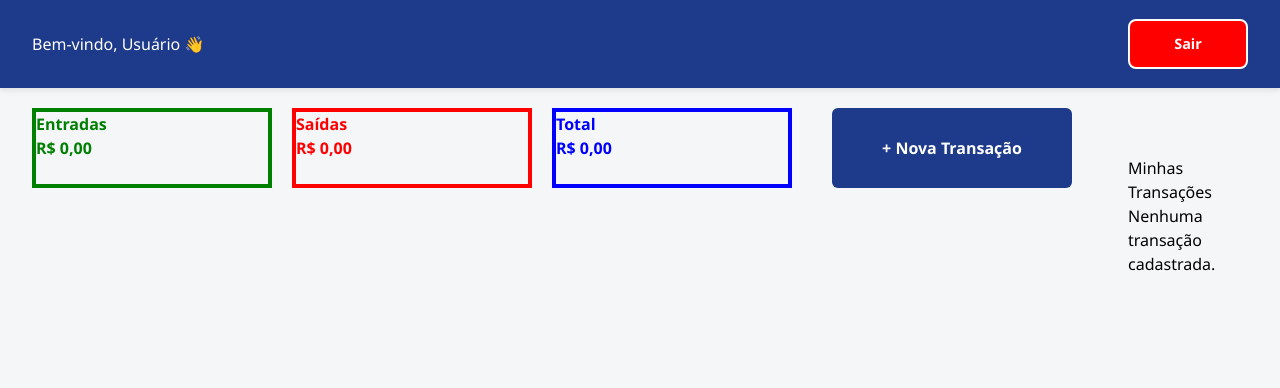
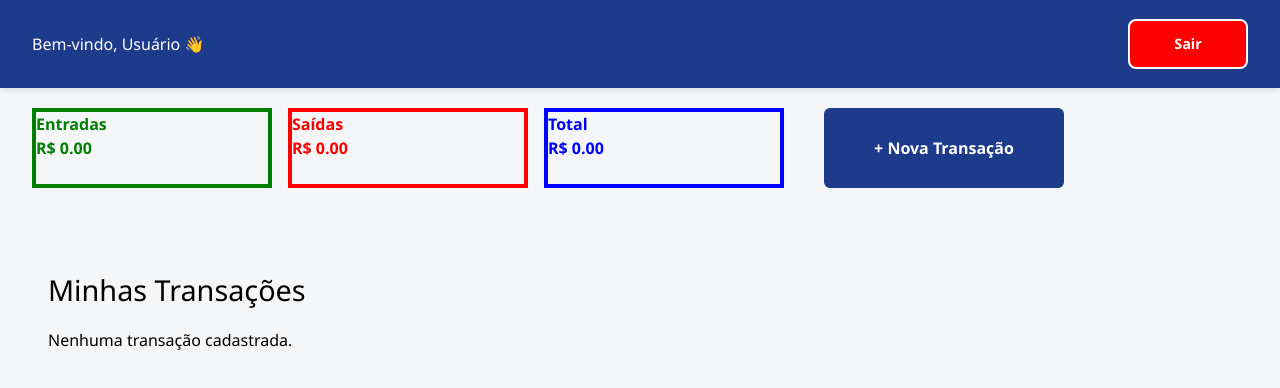
Before and after one commit to paiva737/PaivaFinance, a Vue app: page /dashboard in a window 1280 px wide. Shown: the top 388 px of the page. Built offline with nearby package versions, Linux system fonts and the light colour scheme; sample sign-in values are in the browser's storage.

Commit message:
adicionando funcionalidade de adicionar/remover transacoes, funcionalidade de fechar a aba de transacoes

```diff
--- a/src/Services/transacoesService.js
+++ b/src/Services/transacoesService.js
@@ -2,6 +2,9 @@ const CHAVE_LOCAL = 'transacoes_usuario';
 
 export function salvarTransacao(novaTransacao) {
   const transacoes = buscarTransacoes();
+
+  novaTransacao.id = crypto.randomUUID();
+
   transacoes.push(novaTransacao);
   localStorage.setItem(CHAVE_LOCAL, JSON.stringify(transacoes));
 }
@@ -14,3 +17,8 @@ export function buscarTransacoes() {
 export function obterTransacoes() {
   return JSON.parse(localStorage.getItem(CHAVE_LOCAL)) || [];
 }
+
+export function removerTransacao(id) {
+  const transacoes = buscarTransacoes().filter(transacao => transacao.id !== id);
+  localStorage.setItem(CHAVE_LOCAL, JSON.stringify(transacoes));
+}
--- a/src/components/ButtonTransação/ModalNovaTransacao.vue
+++ b/src/components/ButtonTransação/ModalNovaTransacao.vue
@@ -1,9 +1,9 @@
 <template>
-  <div class="modal-overlay" @click.self="$emit('close')">
+  <div class="modal-overlay" @click.self="$emit('fechar')">
     <div class="modal-content">
       <header>
         <h2>Adicionar Transação</h2>
-        <button class="close-btn" @click="$emit('close')">×</button>
+        <button class="close-btn" @click="$emit('fechar')">×</button>
       </header>
       <form @submit.prevent="handleSubmit">
         <label>Descrição</label>
@@ -19,6 +19,7 @@
           <option>Transporte</option>
           <option>Lazer</option>
           <option>Saúde</option>
+          <option>Salario</option>
           <option>Outros</option>
         </select>
 
@@ -50,7 +51,6 @@ export default {
   methods: {
     handleSubmit() {
       const novaTransacao = {
-        id: Date.now(),
         descricao: this.descricao,
         valor: this.valor,
         categoria: this.categoria,
@@ -58,16 +58,14 @@ export default {
         data: new Date().toISOString()
       };
 
-      salvarTransacao(novaTransacao);
-
+      this.$emit('add-transaction', novaTransacao);
 
       this.descricao = '';
       this.valor = null;
       this.categoria = '';
       this.tipo = 'entrada';
 
-
-      this.$emit('close');
+      this.$emit('fechar');
     }
   }
 };
--- a/src/components/Transacoes/listaTransacoes.vue
+++ b/src/components/Transacoes/listaTransacoes.vue
@@ -1,17 +1,28 @@
 <template>
   <section class="lista-transacoes">
-    <h2>Minhas Transações</h2>
+    <h1>Minhas Transações</h1>
     <ul v-if="transacoesInternas.length">
-      <li v-for="transacao in transacoesInternas" :key="transacao.id" :class="transacao.tipo">
+      <li
+        v-for="transacao in transacoesInternas"
+        :key="transacao.id"
+        :class="transacao.tipo"
+      >
         <div class="info">
           <p class="descricao">{{ transacao.descricao }}</p>
           <small class="categoria">{{ transacao.categoria }}</small>
         </div>
-        <div class="valores">
-          <strong>
-            {{ transacao.tipo === 'entrada' ? '+' : '-' }} R$ {{ transacao.valor.toFixed(2) }}
-          </strong>
-          <small class="data">{{ formatarData(transacao.data) }}</small>
+
+        <div class="valores-container">
+          <div class="valor-data">
+            <strong>
+              {{ transacao.tipo === 'entrada' ? '+ R$' : '- R$' }}
+              {{ transacao.valor.toFixed(2) }}
+            </strong>
+            <small class="data">{{ formatarData(transacao.data) }}</small>
+          </div>
+          <button class="remover-btn" @click="remover(transacao.id)">
+            Remover
+          </button>
         </div>
       </li>
     </ul>
@@ -33,40 +44,63 @@ export default {
     };
   },
   mounted() {
-   this.transacoesInternas = Array.isArray(this.transacoes) ? [...this.transacoes] : [];
+    this.transacoesInternas = Array.isArray(this.transacoes)
+      ? [...this.transacoes]
+      : [];
+  },
+  watch: {
+    transacoes: {
+      immediate: true,
+      handler(novas) {
+        this.transacoesInternas = [...novas];
+      }
+    }
   },
   methods: {
     formatarData(data) {
       return new Date(data).toLocaleDateString('pt-BR');
+    },
+    remover(id) {
+      this.$emit('remover', id);
     }
   }
 };
-
 </script>
-
-
 
 <style scoped>
 .lista-transacoes {
   margin-top: 2rem;
   padding: 1rem;
+  display: flex;
+  flex-direction: column;
+  align-items: flex-start;
+}
+
+.lista-transacoes h1 {
+  margin-bottom: 1rem;
+  font-size: 1.8rem;
 }
 
 .lista-transacoes ul {
   list-style: none;
   padding: 0;
   margin: 0;
+  width: 100%;
 }
 
 .lista-transacoes li {
   display: flex;
   justify-content: space-between;
-  align-items: center;
+  align-items: flex-start;
   background: #f2f2f2;
-  padding: 1rem;
+  padding: 1.5rem;
   border-radius: 6px;
-  margin-bottom: 0.8rem;
+  margin-bottom: 1.2rem;
   border-left: 5px solid;
+  min-width: 300px;
+  max-width: 100%;
+  width: 100%;
+  flex-wrap: wrap;
 }
 
 .lista-transacoes li.entrada {
@@ -78,25 +112,57 @@ export default {
 }
 
 .info {
+  flex: 1;
   display: flex;
   flex-direction: column;
+  gap: 0.4rem;
+}
+.descricao {
+  font-weight: bold;
+  font-size: 1.3rem;
+  word-break: break-word;
+  max-width: 220px;
 }
 
-.descricao {
+.categoria {
+  font-size: 1rem;
+  color: #666;
+}
+
+.valores-container {
+  display: flex;
+  flex-direction: column;
+  align-items: flex-end;
+  justify-content: space-between;
+  min-width: 160px;
+  gap: 0.6rem;
+}
+
+.valor-data {
+  display: flex;
+  flex-direction: column;
+  align-items: flex-end;
+  white-space: nowrap;
+}
+
+.valor-data strong {
+  font-size: 1.3rem;
   font-weight: bold;
 }
 
-.categoria {
-  font-size: 0.75rem;
-  color: #666;
+.data {
+  font-size: 1rem;
+  color: #999;
+  margin-left: 20px;
 }
 
-.valores {
+.remover-btn {
+  background-color: transparent;
+  border: none;
+  color: red;
+  cursor: pointer;
+  font-size: 1rem;
+  padding: 0;
   text-align: right;
 }
-
-.data {
-  font-size: 0.75rem;
-  color: #999;
-}
 </style>
--- a/src/pages/Dashboard/dashboard.css
+++ b/src/pages/Dashboard/dashboard.css
@@ -132,3 +132,16 @@ font-weight: 900;
 .nova-transacao-btn:hover {
   background-color: #162f6f;
 }
+
+
+.coluna-esquerda {
+  display: flex;
+  flex-direction: column;
+  align-items: flex-start;
+}
+
+.resumo {
+  display: flex;
+  gap: 1rem;
+  margin-bottom: 2rem;
+}
--- a/src/pages/Dashboard/index.vue
+++ b/src/pages/Dashboard/index.vue
@@ -6,38 +6,52 @@
     </header>
 
     <main class="dashboard-content">
-      <section class="resumo">
+      <section class="coluna-esquerda">
+        <div class="resumo">
           <div class="card_entrada">
             <p>Entradas</p>
-          <strong>R$ 0,00</strong>
+            <strong>R$ {{ resumo.entradas.toFixed(2) }}</strong>
           </div>
           <div class="card_saida">
             <p>Saídas</p>
-          <strong>R$ 0,00</strong>
+            <strong>R$ {{ resumo.saidas.toFixed(2) }}</strong>
           </div>
           <div class="card_total">
             <p>Total</p>
-          <strong>R$ 0,00</strong>
+            <strong>R$ {{ resumo.total.toFixed(2) }}</strong>
           </div>
+        </div>
+
+        <ListaTransacoes
+          :transacoes="transacoes"
+          @remover="removerTransacao"
+        />
       </section>
 
       <div class="acoes">
-        <button class="nova-transacao-btn" @click="abrirModal">+ Nova Transação</button>
+        <button class="nova-transacao-btn" @click="abrirModal">
+          + Nova Transação
+        </button>
       </div>
 
-      <!-- Aqui está a modificação solicitada -->
-      <ListaTransacoes :transacoes="transacoes" />
-
-      <ModalNovaTransacao v-if="mostrarModal" @fechar="mostrarModal = false" />
+      <ModalNovaTransacao
+        v-if="mostrarModal"
+        @fechar="mostrarModal = false"
+        @add-transaction="adicionarTransacao"
+      />
     </main>
   </div>
 </template>
+
 
 <script>
 import ListaTransacoes from '../../components/Transacoes/ListaTransacoes.vue';
 import ModalNovaTransacao from '../../components/ButtonTransação/ModalNovaTransacao.vue';
 import '../Dashboard/dashboard.css';
-import { buscarTransacoes } from '../../Services/transacoesService.js';
+import {
+  buscarTransacoes,
+  salvarTransacao
+} from '../../Services/transacoesService.js';
 
 export default {
   components: {
@@ -48,7 +62,12 @@ export default {
     return {
       usuario: null,
       mostrarModal: false,
-      transacoes: []
+      transacoes: [],
+      resumo: {
+        entradas: 0,
+        saidas: 0,
+        total: 0
+      }
     };
   },
   mounted() {
@@ -58,6 +77,7 @@ export default {
     }
 
     this.transacoes = buscarTransacoes();
+    this.calcularResumo();
   },
   methods: {
     logout() {
@@ -67,6 +87,32 @@ export default {
     },
     abrirModal() {
       this.mostrarModal = true;
+    },
+    adicionarTransacao(novaTransacao) {
+      salvarTransacao(novaTransacao);
+      this.transacoes = buscarTransacoes();
+      this.calcularResumo();
+    },
+    removerTransacao(id) {
+      this.transacoes = this.transacoes.filter(t => t.id !== id);
+      localStorage.setItem('transacoes_usuario', JSON.stringify(this.transacoes));
+      this.calcularResumo();
+    },
+    calcularResumo() {
+      let entradas = 0;
+      let saidas = 0;
+
+      this.transacoes.forEach(transacao => {
+        if (transacao.tipo === 'entrada') {
+          entradas += transacao.valor;
+        } else if (transacao.tipo === 'saida') {
+          saidas += transacao.valor;
+        }
+      });
+
+      this.resumo.entradas = entradas;
+      this.resumo.saidas = saidas;
+      this.resumo.total = entradas - saidas;
     }
   }
 };
```
Lines whose indentation alone changed are shown as unchanged.
